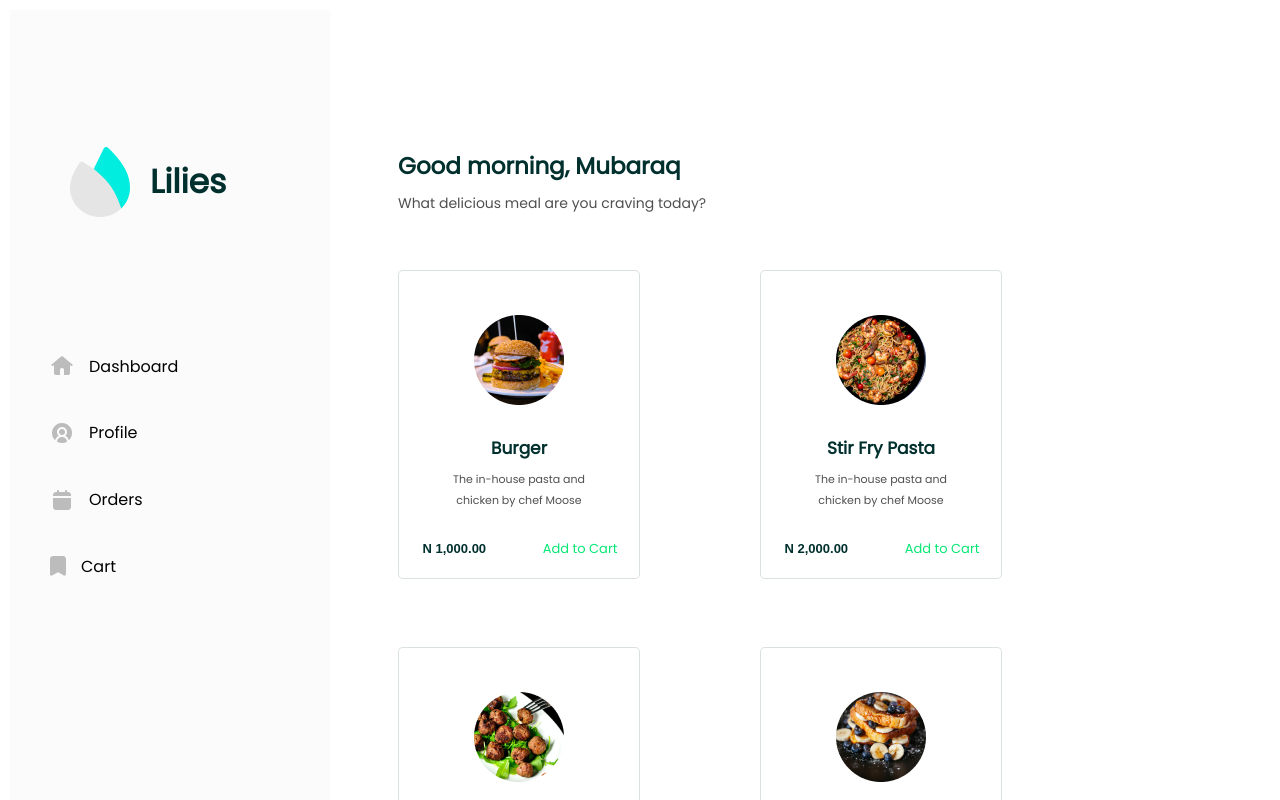
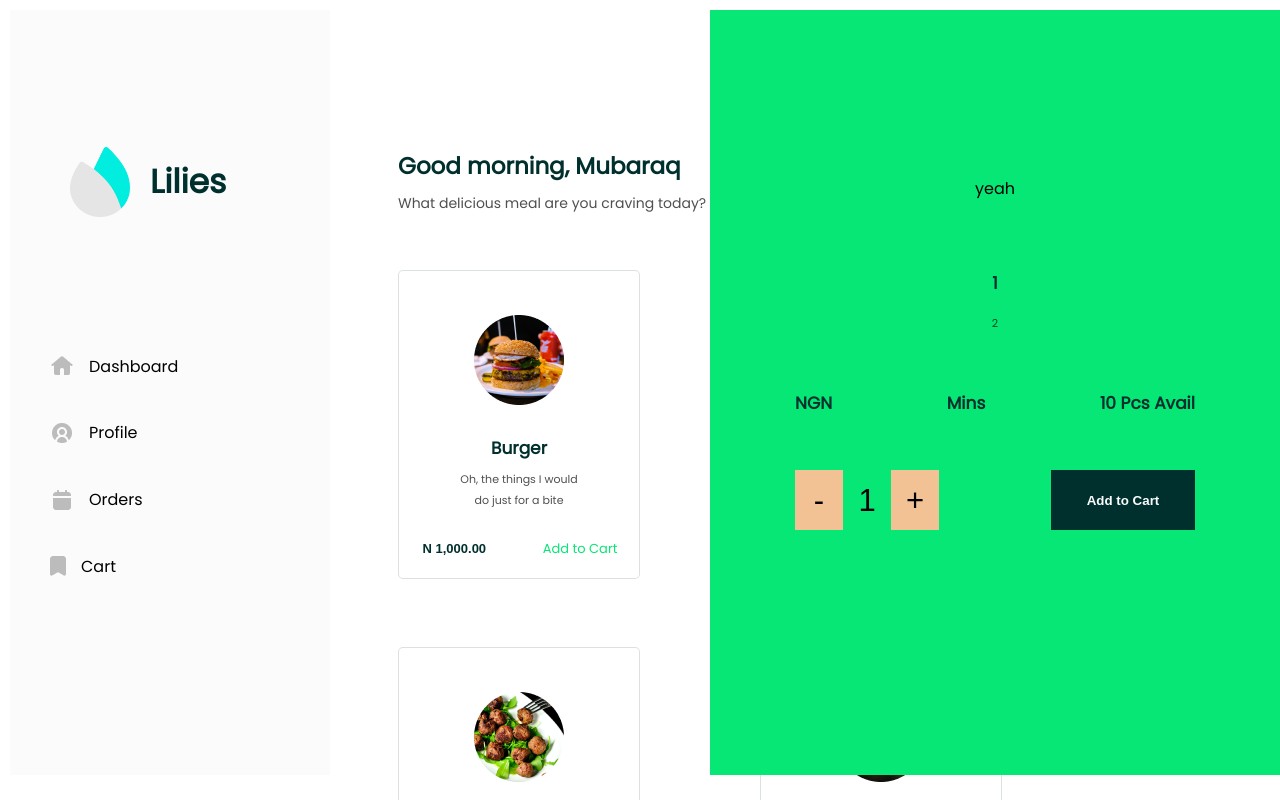
Before and after one commit to MubarakMKay/Food-App, a React (Create React App) app: page /dashboard in a window 1280 px wide. Shown: the top 800 px of the page. Built offline with nearby package versions, Linux system fonts and the light colour scheme.

Commit message:
modified:   src/Components/Dashboard/DashboardItem.js 	modified:   src/Components/General/Items.js 	modified:   src/Pages/Dashboard.js 	modified:   src/Styles/Dashboard.css 	modified:   src/Styles/LandingPage.css 	modified:   src/Styles/Login.css

```diff
--- a/src/Components/Dashboard/DashboardItem.js
+++ b/src/Components/Dashboard/DashboardItem.js
@@ -1,7 +1,25 @@
-const DashboardItem = () => {
+const DashboardItem = (props) => {
     return (
         <div className="dashboardItem">
-
+            <div className="dashboardItemImage">
+                <img src={props.image} alt="" />
+                <p>yeah</p>
+            </div>
+            <div className="dashboardItemText">
+                <h1 className="dashboardItemTextName">{props.name}1</h1>
+                <p className="dashboardItemTextDescription">{props.description}2</p>
+            </div>
+            <div className="dashboardItemNumbers">
+                <span className="dashboardItemNumbersPrice">NGN {props.price}</span>
+                <span className="dashboardItemNumbersTime">{props.time} Mins</span>
+                <span className="dashboardItemNumbersPieces">10 Pcs Avail</span>
+            </div>
+            <div className="dashboardItemAdd">
+                <button className="dashboardItemAddArithmetic">-</button>
+                <button className="dashboardItemAddValue">1</button>
+                <button className="dashboardItemAddArithmetic">+</button>
+                <button className="dashboardItemAddCart">Add to Cart</button>
+            </div>
         </div>
      );
 }
--- a/src/Components/General/Items.js
+++ b/src/Components/General/Items.js
@@ -13,7 +13,7 @@ const Items = () => {
                 </div>
                 <div className="itemDetails">
                     <h3 className="itemName">Burger</h3>
-                    <span className="itemDescription">The in-house pasta and<br />chicken by chef Moose</span>
+                    <span className="itemDescription">Oh, the things I would<br />do just for a bite</span>
                 </div>
                 <div className="itemOthers">
                     <input type="text" name="Currency" id="" value="N 1,000.00"/>
@@ -39,7 +39,7 @@ const Items = () => {
                 </div>
                 <div className="itemDetails">
                     <h3 className="itemName">Meat Balls</h3>
-                    <span className="itemDescription">The in-house pasta and<br />chicken by chef Moose</span>
+                    <span className="itemDescription">These new balls are crazy<br />addictive while they're hot</span>
                 </div>
                 <div className="itemOthers">
                     <input type="text" name="Currency" id="" value="N 3,000.00"/>
@@ -51,8 +51,8 @@ const Items = () => {
                     <img src={Image4} alt="" className='itemImg'/>
                 </div>
                 <div className="itemDetails">
-                    <h3 className="itemName">Bread and Plantain</h3>
-                    <span className="itemDescription">The in-house pasta and<br />chicken by chef Moose</span>
+                    <h3 className="itemName">Blueberry Toast</h3>
+                    <span className="itemDescription">Just have a single bite of<br />this Black Forest pastry</span>
                 </div>
                 <div className="itemOthers">
                     <input type="text" name="Currency" id="" value="N 4,000.00"/>
@@ -65,7 +65,7 @@ const Items = () => {
                 </div>
                 <div className="itemDetails">
                     <h3 className="itemName">Stir Fry Soup</h3>
-                    <span className="itemDescription">The in-house pasta and<br />chicken by chef Moose</span>
+                    <span className="itemDescription">The in-house soup and<br />chicken by chef Moose</span>
                 </div>
                 <div className="itemOthers">
                     <input type="text" name="Currency" id="" value="N 5,000.00"/>
--- a/src/Pages/Dashboard.js
+++ b/src/Pages/Dashboard.js
@@ -1,3 +1,4 @@
+import DashboardItem from "../Components/Dashboard/DashboardItem";
 import DashboardOriginal from "../Components/Dashboard/DashboardOriginal";
 import '../Styles/Dashboard.css'
 
@@ -5,6 +6,7 @@ const Dashboard = () => {
     return (
         <div className="dashboard">
             <DashboardOriginal />
+            <DashboardItem />
         </div>
      );
 }
--- a/src/Styles/Dashboard.css
+++ b/src/Styles/Dashboard.css
@@ -24,6 +24,9 @@
     row-gap: 112px;
     justify-items: center;
     align-items: center;
+    position: fixed;
+    top: 10px;
+    height: 80vh;
 }
 .dashboardSidebar .dashboardLink{
     color: #00302E;
@@ -72,7 +75,7 @@
 
 .dashboardOriginalOthers {
     width: 100%;
-    padding: 140px 0 0 68px;
+    padding: 140px 0 0 388px;
     display: flex;
     flex-direction: column;
     justify-content: space-between;
@@ -185,3 +188,84 @@
     line-height: 33px;
     color: #06E775;
 }
+
+/* Dashboard Item */
+
+.dashboardItem {
+    padding: 125px 25px 0 25px;
+    width: 520px;
+    position: fixed;
+    top: 10px;
+    right: 0;
+    height: 80vh;
+    float: right;
+    background-color: #06E775;
+    display: flex;
+    flex-direction: column;
+    row-gap: 50px;
+    justify-items: center;
+    align-items: center;
+}
+.dashboardItemText {
+    width: 400px;
+    display: flex;
+    flex-direction: column;
+    row-gap: 10px;
+    align-items: center;
+}
+.dashboardItemText h1 {
+    font-weight: 600;
+    font-size: 17px;
+    line-height: 33px;
+    color: #00302E;
+    margin: 0;
+}
+.dashboardItemText p {
+    font-weight: 400;
+    font-size: 11px;
+    line-height: 27px;
+    color: rgba(0, 0, 0, 0.69);
+    margin: 0;
+}
+.dashboardItemNumbers {
+    width: 400px;
+    display: flex;
+    flex-direction: row;
+    justify-content: space-between;
+    align-items: center;
+    font-weight: 600;
+    font-size: 17px;
+    line-height: 33px;
+    color: #00302E;
+}
+.dashboardItemAdd {
+    width: 400px;
+    display: flex;
+    flex-direction: row;
+    justify-content: flex-start;
+    align-items: center;
+    font-weight: 600;
+    color: #00302E;
+}
+.dashboardItemAddArithmetic, .dashboardItemAddValue {
+    width: 48px;
+    height: 60px;
+    background-color: #F3C294;
+    border: 0;
+    font-size: 31px;
+    line-height: 27px;
+    text-align: center;
+}
+.dashboardItemAddValue {
+    background-color: inherit;
+}
+.dashboardItemAddCart {
+    margin-left: auto;
+    width: 144px;
+    height: 60px;
+    background: #00302E;
+    font-weight: 600;
+    text-align: center;
+    color: #FBFBFB;
+    border: 0;
+}
--- a/src/Styles/LandingPage.css
+++ b/src/Styles/LandingPage.css
@@ -225,7 +225,8 @@
     font-weight: 400;
     font-size: 18px;
     line-height: 21px;
-    /* padding-left: 5px; */
+    padding-left: 5px;
+    box-sizing: border-box;
     color: #B2B2B2;
 }
 .sectionThreeLogin input:nth-of-type(2) {
--- a/src/Styles/Login.css
+++ b/src/Styles/Login.css
@@ -30,7 +30,7 @@
     color: #00302E;
 }
 .loginDetails > div {
-    width: 70%;
+    width: 80%;
     display: flex;
     flex-direction: column;
     row-gap: 35px;
@@ -55,9 +55,10 @@
     text-align: left;
     color: rgba(0, 48, 46, 0.53);
     padding: 0 5%;
+    box-sizing: border-box;
 }
 .loginDetails .dashboardLink {
-    width: 110%;
+    width: 100%;
     height: 60px;
     /* padding: 0 15px; */
 }
@@ -74,7 +75,7 @@
     /* padding: 0 15px; */
 }
 .loginDetailsOthers {
-    width: 110%;
+    width: 100%;
     display: flex;
     flex-direction: row;
     justify-content: space-between;
```
